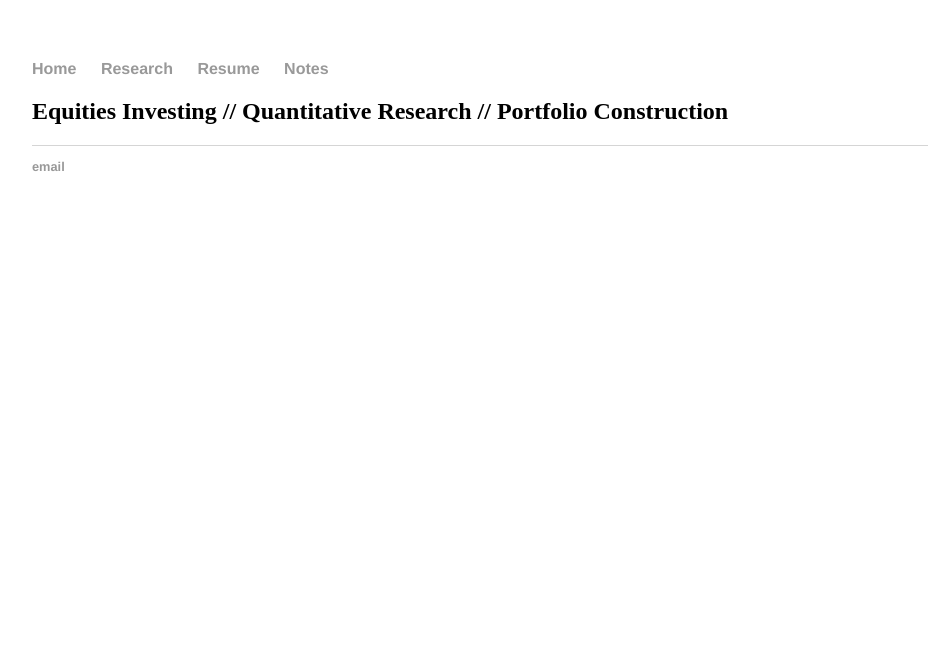
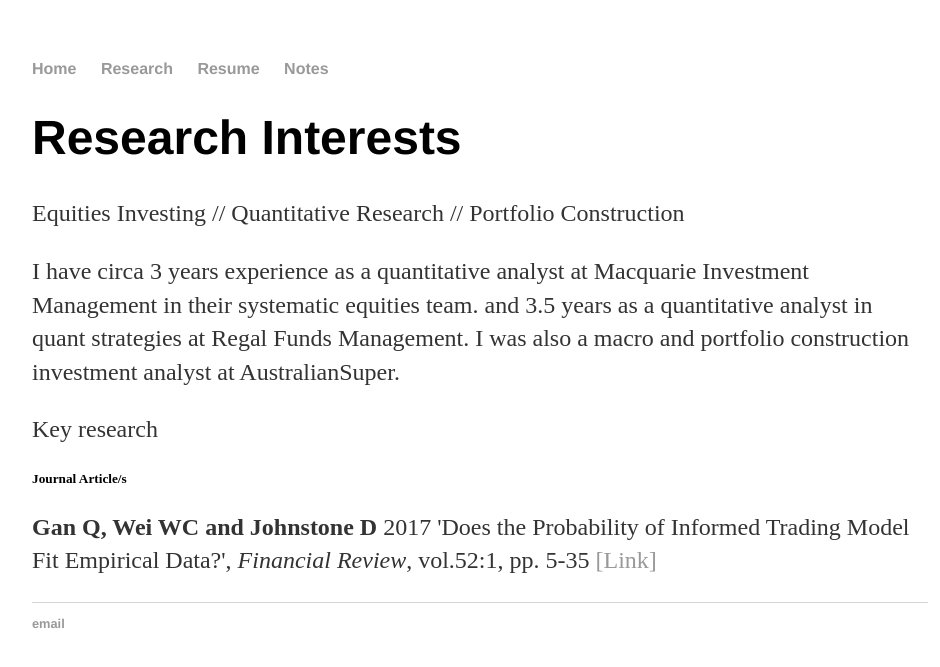
Before and after one commit to weiwangchun/weiwangchun.github.io, a Jekyll site: the page built from about/index.html, in a window 1280 px wide. Shown: the top 667 px of the page, without its empty margins (160-1100 px from the left). Built offline with Jekyll 4.4.1, drawn with Linux system fonts in a browser that asks for light colours.

Commit message:
Update index.html

```diff
--- a/about/index.html
+++ b/about/index.html
@@ -4,11 +4,16 @@
 ---
 
 <div class="blurb">
+  <h1> Research Interests </h1>
 
-<h2> Equities Investing // Quantitative Research // Portfolio Construction
-</h2>
+  <p> Equities Investing // Quantitative Research // Portfolio Construction </p>
+  <p> I have circa 3 years experience as a quantitative analyst at Macquarie Investment Management in their systematic equities team.
+    and 3.5 years as a quantitative analyst in quant strategies at Regal Funds Management. I was also a macro and portfolio construction
+    investment analyst at AustralianSuper. </p>
+  <p> Key research </p>
 
 
+<h5>Journal Article/s</h5><p><strong>Gan Q, Wei WC and Johnstone D</strong> 2017  'Does the Probability of Informed Trading Model Fit Empirical Data?', <cite>Financial Review</cite>, vol.52:1, pp. 5-35  <a href="http://dx.doi.org/10.1111/fire.12130">[Link]</a></p>
 
 
 </div><!-- /.blurb -->
```
